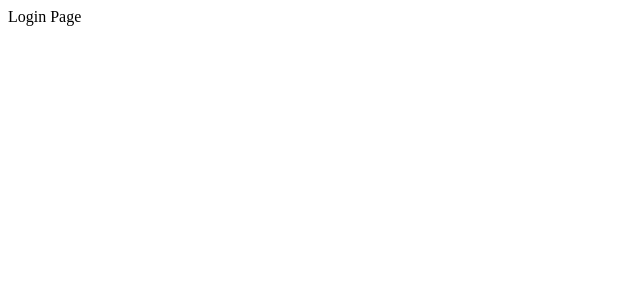
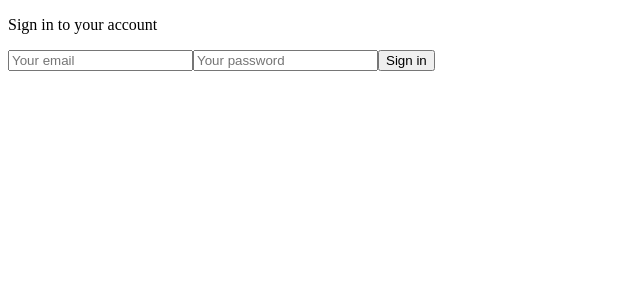
Before and after one commit to halal-food-app/halal-app-portal, a React (Vite) app: page /login in a window 1280 px wide. Shown: the top 300 px of the page, without its empty margins (0-640 px from the left). Built offline with nearby package versions, Linux system fonts and the light colour scheme; no server answers.

Commit message:
add login flow and auth handeling

```diff
--- a/package.json
+++ b/package.json
@@ -10,8 +10,6 @@
     "preview": "vite preview"
   },
   "dependencies": {
-    "@supabase/auth-ui-react": "^0.4.7",
-    "@supabase/auth-ui-shared": "^0.1.8",
     "@supabase/supabase-js": "^2.103.0",
     "react": "^19.2.4",
     "react-dom": "^19.2.4",
--- /dev/null
+++ b/src/context/AuthContext.jsx
@@ -0,0 +1,31 @@
+import { createContext, useContext, useEffect, useState } from 'react';
+import { supabase } from '../config/supabase';
+
+const AuthContext = createContext();
+const AuthProvider = ({ children }) => {
+    const [user, setUser] = useState(null)
+    const [loading, setLoading] = useState(true)
+
+    useEffect(() => {
+        const initAuth = async () => {
+            const { data: { session } } = await supabase.auth.getSession()
+            setUser(session?.user ?? null)
+            setLoading(false)
+        }
+        initAuth()
+
+        const { data: { subscription } } = supabase.auth.onAuthStateChange((_event, session) => {
+            setUser(session?.user ?? null)
+        })
+        return () => subscription.unsubscribe()
+    }, [])
+
+    return (
+        <AuthContext.Provider value={{ user, loading }}>
+            {children}
+        </AuthContext.Provider>
+    )
+}
+
+export const useAuth = () => useContext(AuthContext);
+export default AuthProvider;
--- a/src/main.jsx
+++ b/src/main.jsx
@@ -1,9 +1,12 @@
 import { BrowserRouter } from 'react-router-dom'
 import { createRoot } from 'react-dom/client'
 import App from './App.jsx'
+import AuthProvider from './context/AuthContext.jsx'
 
 createRoot(document.getElementById('root')).render(
 <BrowserRouter>
+  <AuthProvider>
     <App />
+  </AuthProvider>
 </BrowserRouter>
 )
--- a/src/pages/LoginPage.jsx
+++ b/src/pages/LoginPage.jsx
@@ -1,5 +1,53 @@
+import { useNavigate } from "react-router-dom"
+import { useState } from "react"
+import { supabase } from "../config/supabase"
+
+
+
 const LoginPage = () => {
-  return <div>Login Page</div>
+
+    const [email, setEmail] = useState('')
+    const [password, setPassword] = useState('')
+    const [loading, setLoading] = useState(false)
+    const [authError, setAuthError] = useState(null)
+    const navigate = useNavigate()
+
+    const handleLogin = async (event) => {
+        event.preventDefault()
+        setLoading(true)
+        const { error } = await supabase.auth.signInWithPassword({email, password})
+        if (error) {
+            setAuthError(error.message)
+        } else {
+            navigate('/')
+        }
+        setLoading(false)
+    }
+    return (
+        <div>
+            <p>Sign in to your account</p>
+            {authError && <p>{authError}</p>}
+            <form onSubmit={handleLogin}>
+                <input
+                    type="email"
+                    placeholder="Your email"
+                    value={email}
+                    required={true}
+                    onChange={(e) => setEmail(e.target.value)}
+                />
+                <input
+                    type="password"
+                    placeholder="Your password"
+                    value={password}
+                    required={true}
+                    onChange={(e) => setPassword(e.target.value)}
+                />
+                <button disabled={loading}>
+                    {loading ? <span>Loading</span> : <span>Sign in</span>}
+                </button>
+            </form>
+        </div>
+    )
 }
 
 export default LoginPage
```
Also changed, not shown: 1 other file (tests, documents, lock files or other folders).
